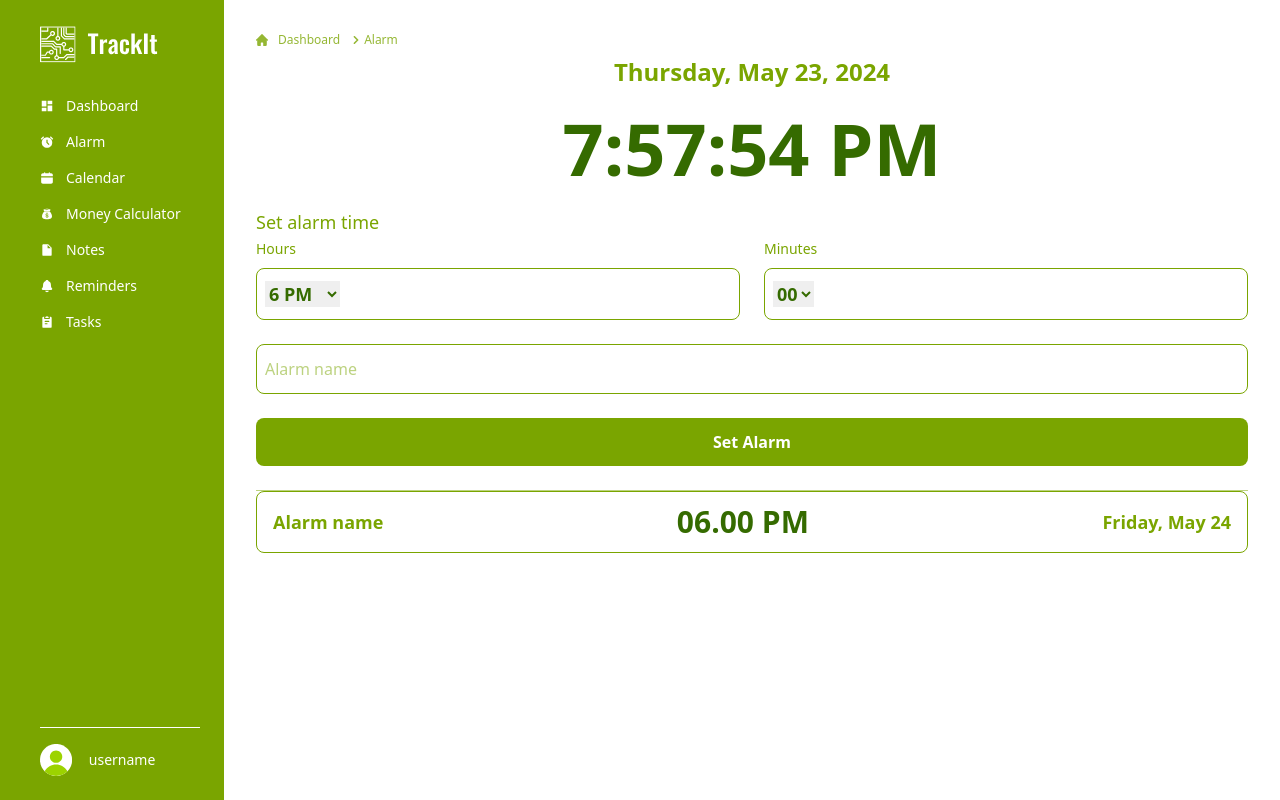
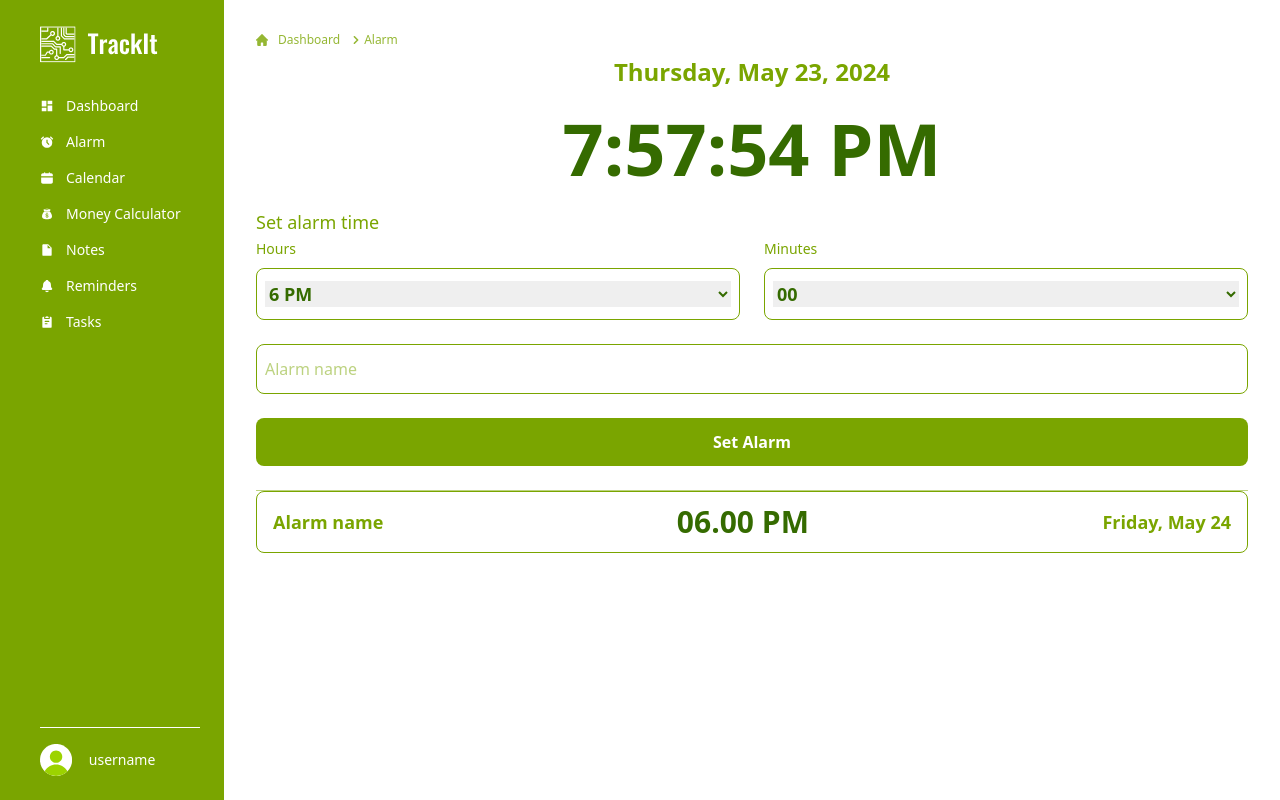
Before and after one commit to allsyalwaa/TrackIt, a React (Vite) app: page /alarm in a window 1280 px wide. Built offline with nearby package versions, Linux system fonts and the light colour scheme.

Commit message:
refactor: Update SecAlarm component to use full width for select inputs

```diff
--- a/src/components/section/SecAlarm.jsx
+++ b/src/components/section/SecAlarm.jsx
@@ -17,9 +17,9 @@ export default function SecAlarm() {
             <label className="text-sm text-primary" htmlFor="hours">
               Hours
             </label>
-            <div className="mt-2 rounded-lg border-[1.5px] border-primary px-2 py-3">
+            <div className="relative mt-2 rounded-lg border-[1.5px] border-primary px-2 py-3">
               <select
-                className="mx-auto text-lg font-bold text-secondary"
+                className="mx-auto w-full text-lg font-bold text-secondary"
                 name="hours"
                 id="hours"
               >
@@ -54,9 +54,9 @@ export default function SecAlarm() {
             <label className="text-sm text-primary" htmlFor="minutes">
               Minutes
             </label>
-            <div className="mt-2 rounded-lg border-[1.5px] border-primary px-2 py-3">
+            <div className="relative mt-2 rounded-lg border-[1.5px] border-primary px-2 py-3">
               <select
-                className="mx-auto text-lg font-bold text-secondary"
+                className="mx-auto w-full text-lg font-bold text-secondary"
                 name="minutes"
                 id="minutes"
               >
```
